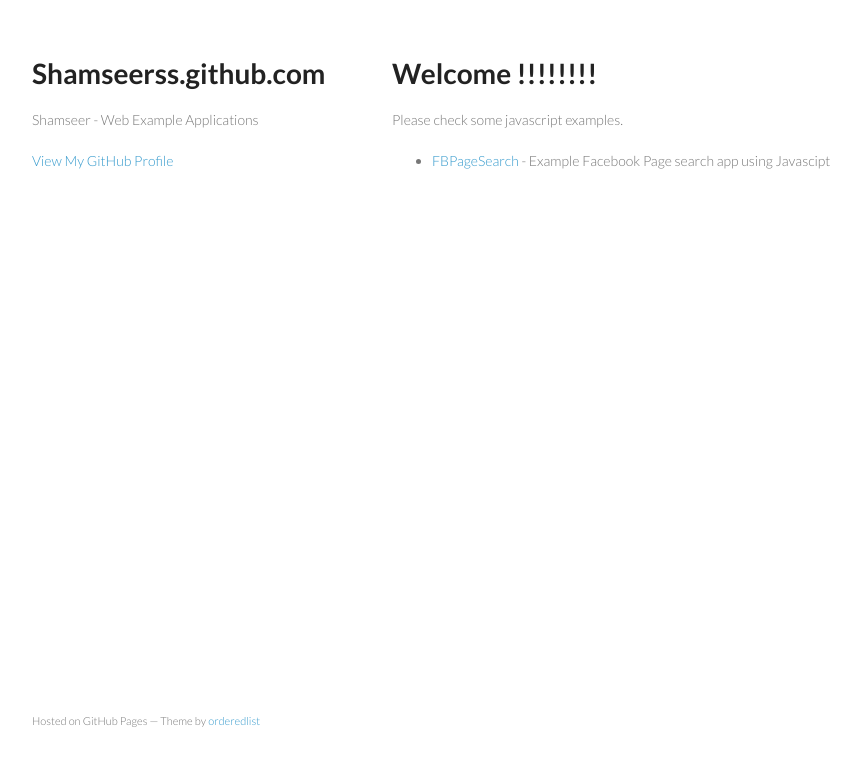
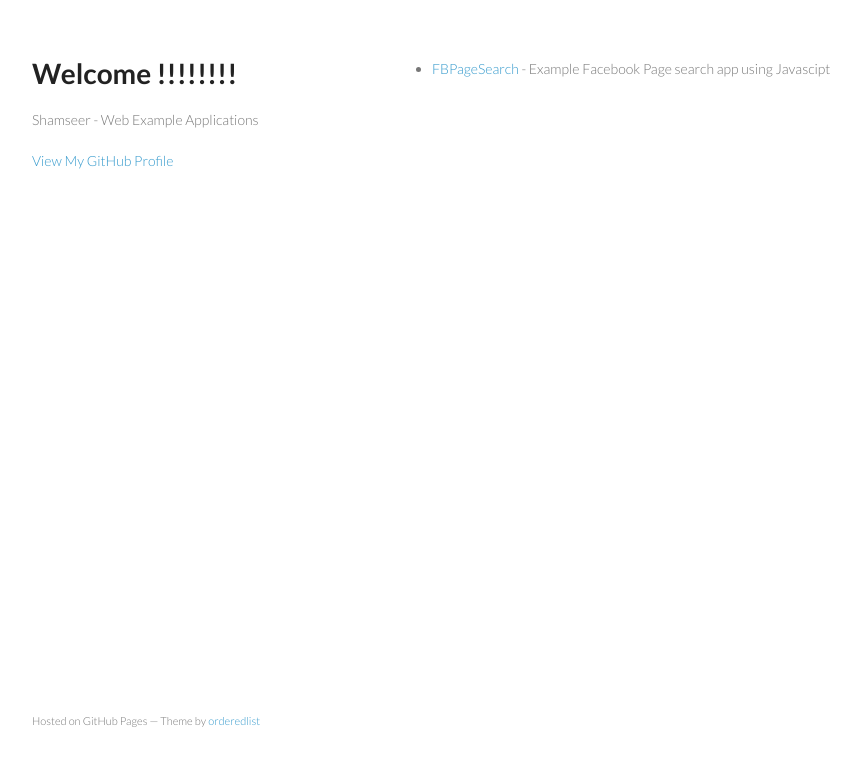
Before and after one commit to koolshams/koolshams.github.com, a plain HTML site: page index.html in a window 1280 px wide. Shown: the whole page, without its empty margins (178-1039 px from the left). Drawn offline with Linux system fonts and the light colour scheme.

Commit message:
updated text

```diff
--- a/index.html
+++ b/index.html
@@ -15,13 +15,11 @@
   <body>
     <div class="wrapper">
       <header>
-        <h1>Shamseerss.github.com</h1>
+        <h1>Welcome !!!!!!!!</h1>
         <p>Shamseer - Web Example Applications</p>
         <p class="view"><a href="https://github.com/shamseerss">View My GitHub Profile</a></p>
       </header>
       <section>
-        <h1>Welcome !!!!!!!!</h1>
-        <p>Please check some javascript examples.</p>
         <ul>
           <li><a href="http://shamseerss.github.io/FBPageSearch/">FBPageSearch</a> - Example Facebook Page search app using Javascipt</li>
         </ul>
```
